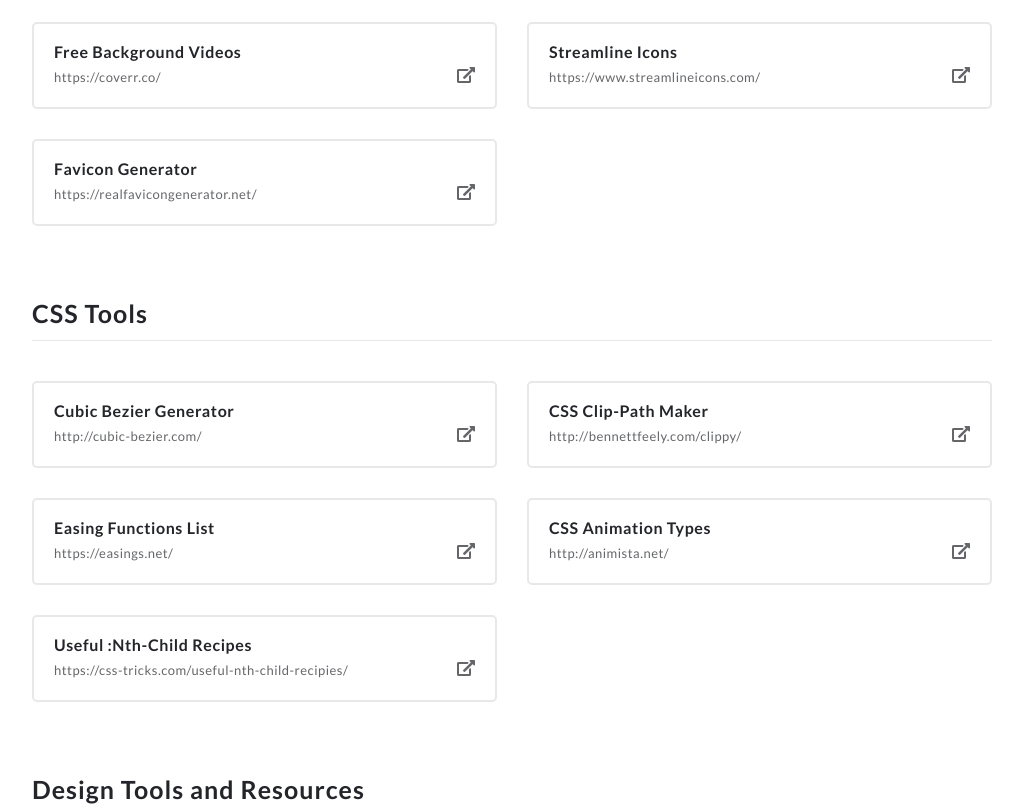
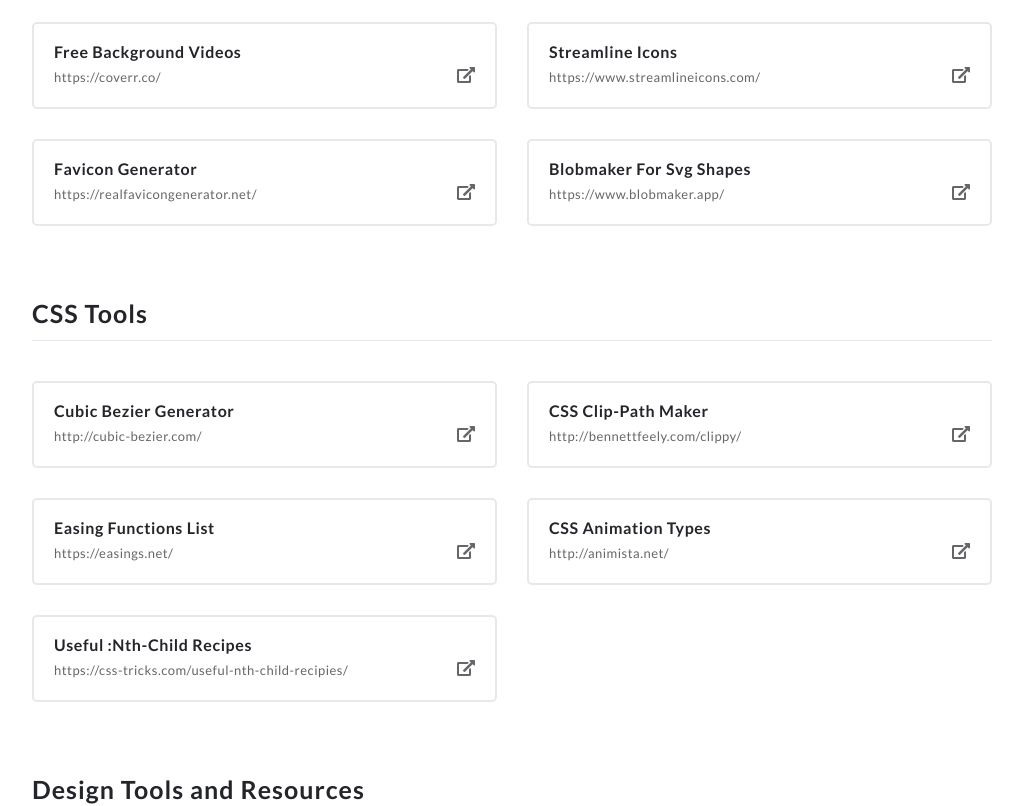
Before and after one commit to reemtos/bookmarks-app, a Vue app: page / in a window 1280 px wide. Shown: the part 1300-2106 px from the top of the page, without its empty margins (128-1151 px from the left). Built offline with nearby package versions, Linux system fonts and the light colour scheme.

Commit message:
Add links for blobmaker and color namer

```diff
--- a/src/data/data.resources.js
+++ b/src/data/data.resources.js
@@ -50,6 +50,10 @@
       {
         title: 'Favicon Generator',
         url: 'https://realfavicongenerator.net/'
+      },
+      {
+        title: 'blobmaker for svg shapes',
+        url: 'https://www.blobmaker.app/'
       }
     ]
   },
@@ -140,6 +144,10 @@
       {
         title: 'Free Photos',
         url: 'https://unsplash.com/'
+      },
+      {
+        title: 'Name That Color',
+        url: 'http://chir.ag/projects/name-that-color/'
       }
     ]
   },
```
